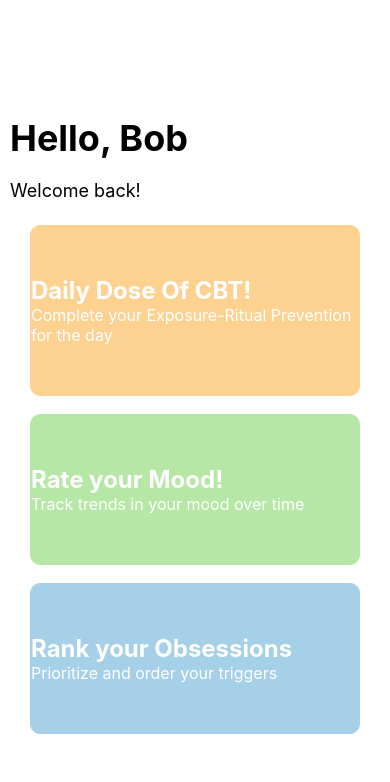
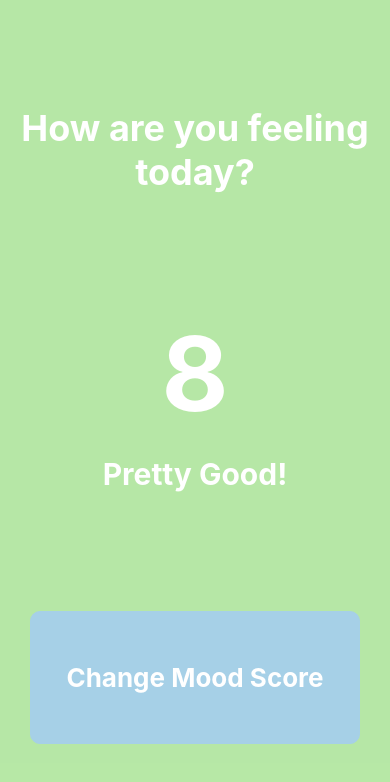
Before and after one commit to mychal98/project-brighid, a React Native app in the folder BrighidProject/: screen / in a window 390 px wide. Shown: the top 782 px of the page. Built offline with nearby package versions, Linux system fonts and the light colour scheme.

Commit message:
Mood scoring format

```diff
--- a/BrighidProject/App.tsx
+++ b/BrighidProject/App.tsx
@@ -1,15 +1,41 @@
+import { StatusBar } from 'expo-status-bar';
 import React, { Component } from 'react';
 import {
   View,
   Text,
-  StyleSheet
+  StyleSheet,
+  TouchableHighlight
 } from 'react-native';
 import Home from './Home';
 
 export default class App extends Component {
   render() {
     return (
-      <Home />
+      <View style={styles.full_container}>
+        <StatusBar style="auto"/>
+        <View style={styles.welcome_container}>
+          <Text style={styles.hello}>
+            How are you feeling today?
+          </Text>
+        </View>
+        <View style={styles.actions_container}>
+          <Text style={styles.mood_score}>
+            8
+          </Text>
+          <Text style={styles.mood_desc}>
+            Pretty Good!
+          </Text>
+        </View>
+        <TouchableHighlight>
+          <View style={styles.change_button}>
+            <Text style={styles.button_header}>
+              Change Mood Score
+            </Text>
+          </View>
+        </TouchableHighlight>
+      </View>
+
+      //<Home />
     );
   }
 }
@@ -18,5 +44,58 @@ const styles = StyleSheet.create({
   full_container: {
     flex: 1,
     justifyContent: 'flex-start',
+    backgroundColor: '#70D14F',
+    opacity: 0.5,
+  },
+  welcome_container: {
+    flex: 1,
+    flexGrow: 2,
+    justifyContent: 'space-around',
+  },
+  hello: {
+    fontSize: 36,
+    fontWeight: 'bold',
+    textAlign: 'center',
+    margin: 10,
+    color: '#FFFFFF',
+  },
+  actions_container: {
+    flex: 1,
+    flexGrow: 2,
+    justifyContent: 'flex-start',
+  },
+  mood_score: {
+    fontSize: 103,
+    fontWeight: 'bold',
+    textAlign: 'center',
+    margin: 10,
+    color: '#FFFFFF',
+  },
+  mood_desc: {
+    fontSize: 30,
+    fontWeight: 'bold',
+    textAlign: 'center',
+    margin: 10,
+    color: '#FFFFFF',
+  },
+  change_button: {
+    flexGrow: 2,
+    alignItems: 'stretch',
+    marginRight: 30,
+    marginLeft: 30,
+    marginTop: 10,
+    marginBottom: 100,
+    paddingTop: 50,
+    paddingBottom: 50,
+    backgroundColor: '#4FA2D1',
+    borderRadius: 10,
+    borderWidth: 1,
+    borderColor: '#4FA2D1',
+  },
+  button_header: {
+    fontSize: 26,
+    fontWeight: 'bold',
+    textAlign: 'center',
+    color: '#FFFFFF',
   },
 });
```
